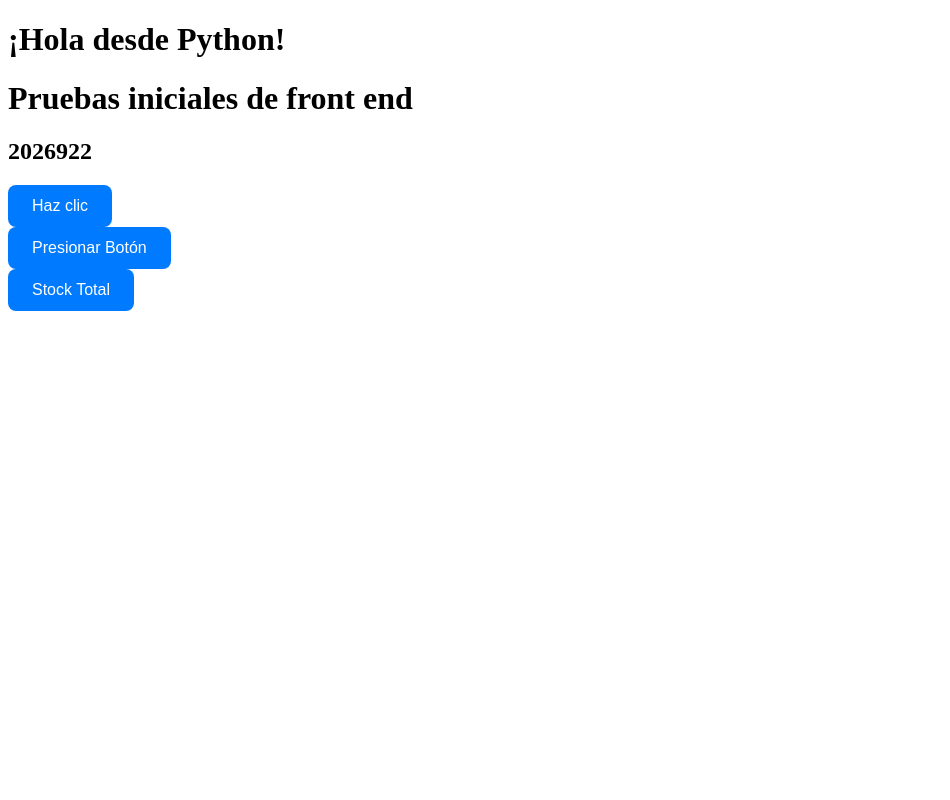
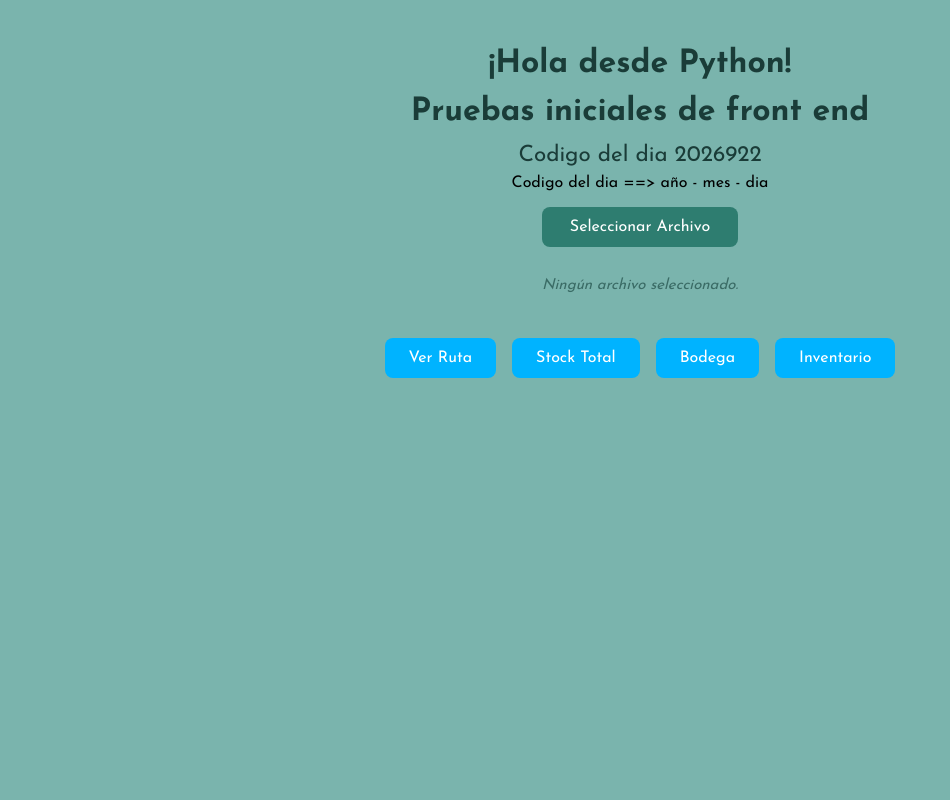
Before and after one commit to AniMuoz/Practica-2, a Flask app: page / in a window 1280 px wide. Shown: the whole page, without its empty margins (0-950 px from the left). Run offline with Flask 3, Linux system fonts and the light colour scheme.

Commit message:
front visualmente mejorado
se llamaron a todas las funciones hechas hastas ahora y funcionan con el front end, el cual se le añadio un diseño simple y cumplidor con lo que se necesita

```diff
--- a/front_flask.py
+++ b/front_flask.py
@@ -3,25 +3,60 @@ from Berfre import dia, filtro1, inventario, total, pedir_archivo_visual
 #
 #PRUEBA DE FLASK
 #
-from flask import Flask, render_template, request, redirect, url_for
+from flask import Flask, render_template, request, redirect, url_for, session
 
 front_flask = Flask(__name__)
+# Clave secreta requerida para que Flask pueda usar 'session'
+front_flask.secret_key = 'practica2_clave_secreta_desarrollo'
 
 @front_flask.route('/')
 def home():
     mi_variable = "¡Hola desde Python!"
-    return render_template('front.html', dato = mi_variable, dia_hoy = dia)
+    # Obtenemos la ruta almacenada en la sesión (o cadena vacía si no existe)
+    ruta = session.get('ruta', '')
+    # Obtenemos la alerta si existe y la eliminamos de la sesión para mostrarla solo una vez
+    alerta = session.pop('alerta', None)
+    return render_template('front.html', dato=mi_variable, dia_hoy=dia, ruta=ruta, alerta=alerta)
 
 @front_flask.route('/ruta', methods=['GET'])
 def ruta():
-    ruta = pedir_archivo_visual()
-    ruta
+    archivo_seleccionado = pedir_archivo_visual()
+    if archivo_seleccionado:
+        # Guardamos la ruta en la sesión del usuario
+        session['ruta'] = archivo_seleccionado
     return redirect(url_for('home'))
 
 @front_flask.route('/stock', methods=['GET'])
 def stock_total():
-    ruta = request.args.get('ruta')
-    total(ruta)
+    # Obtenemos la ruta desde la sesión (o desde el formulario si viene como parámetro)
+    ruta = session.get('ruta') or request.args.get('ruta')
+    if ruta:
+        nombre_archivo, ruta_creacion = total(ruta)
+        session['alerta'] = f"archivo ({nombre_archivo}) creado en la ruta ({ruta_creacion})"
+    else:
+        session['alerta'] = "Advertencia: Primero debes seleccionar un archivo."
+    return redirect(url_for('home'))
+
+@front_flask.route('/bodega', methods=['GET'])
+def bodega():
+    # Obtenemos la ruta desde la sesión (o desde el formulario si viene como parámetro)
+    ruta = session.get('ruta') or request.args.get('ruta')
+    if ruta:
+        nombre_archivo, ruta_creacion = filtro1(ruta)
+        session['alerta'] = f"Archivo {nombre_archivo} creado en la ruta {ruta_creacion}"
+    else:
+        session['alerta'] = "Advertencia: Primero debes seleccionar un archivo."
+    return redirect(url_for('home'))
+
+@front_flask.route('/inventario', methods=['GET'])
+def inventario():
+    # Obtenemos la ruta desde la sesión (o desde el formulario si viene como parámetro)
+    ruta = session.get('ruta') or request.args.get('ruta')
+    if ruta:
+        nombre_archivo, ruta_creacion = inventario(ruta)
+        session['alerta'] = f"Archivo {nombre_archivo} creado en la ruta {ruta_creacion}"
+    else:
+        session['alerta'] = "Advertencia: Primero debes seleccionar un archivo."
     return redirect(url_for('home'))
 
 #home()
--- a/static/styles.css
+++ b/static/styles.css
@@ -1,14 +1,115 @@
+/* ===== Importar fuente Berlin Sans FD desde Google Fonts (aproximación) ===== */
+@import url('https://fonts.googleapis.com/css2?family=Josefin+Sans:wght@400;700&display=swap');
+
+/* ===== Fuente Berlin Sans FD local (si está disponible en el sistema) ===== */
+@font-face {
+    font-family: 'Berlin Sans FD';
+    src: local('Berlin Sans FD'), local('BerlinSansFD');
+}
+
+/* ===== Estilos globales del body ===== */
+body {
+    background-color: #7AB4AD;
+    display: flex;
+    flex-direction: column;
+    align-items: center;
+    justify-content: flex-start;
+    min-height: 100vh;
+    margin: 0;
+    padding: 40px 20px;
+    box-sizing: border-box;
+    font-family: 'Berlin Sans FD', 'Josefin Sans', 'Trebuchet MS', sans-serif;
+}
+
+/* ===== Títulos ===== */
+h1, h2 {
+    font-family: 'Berlin Sans FD', 'Josefin Sans', 'Trebuchet MS', sans-serif;
+    text-align: center;
+    color: #1a3c38;
+    margin: 8px 0;
+}
+
+h1 {
+    font-size: 2rem;
+}
+
+h2 {
+    font-size: 1.4rem;
+    font-weight: normal;
+}
+
+/* ===== Botón de seleccionar archivo ===== */
+.bt-archivo {
+    background-color: #2e7d70;
+    color: #ffffff;
+    padding: 12px 28px;
+    font-size: 16px;
+    font-family: 'Berlin Sans FD', 'Josefin Sans', 'Trebuchet MS', sans-serif;
+    border: none;
+    border-radius: 8px;
+    cursor: pointer;
+    transition: background-color 0.3s ease;
+    margin: 16px 0 8px 0;
+}
+
+.bt-archivo:hover {
+    background-color: #1f5c52;
+}
+
+/* ===== Sección de ruta del archivo ===== */
+.seccion-ruta {
+    text-align: center;
+    margin: 8px 0 20px 0;
+    font-family: 'Berlin Sans FD', 'Josefin Sans', 'Trebuchet MS', sans-serif;
+}
+
+.ruta-seleccionada {
+    color: #0d3b35;
+    font-size: 15px;
+}
+
+.sin-ruta {
+    color: #3a6b65;
+    font-size: 15px;
+    font-style: italic;
+}
+
+/* ===== Contenedor de botones de funciones (uno al lado del otro) ===== */
+.contenedor-botones {
+    display: flex;
+    flex-direction: row;
+    gap: 16px;
+    justify-content: center;
+    align-items: center;
+    flex-wrap: wrap;
+    margin-top: 10px;
+}
+
+/* ===== Botones de funciones ===== */
 .bt {
-    background-color: #007bff;
-    color: #ffffff;            /* Color del texto */
-    padding: 12px 24px;        /* Espaciado interno (arriba/abajo y lados) */
-    font-size: 16px;           /* Tamaño del texto */
-    border: none;              /* Elimina el borde predeterminado */
-    border-radius: 8px;        /* Redondea las esquinas */
-    cursor: pointer;           /* Cambia el cursor a una manita */
-    transition: background-color 0.3s ease; /* Suaviza los efectos */
+    background-color: #00b3ff;
+    color: #ffffff;
+    padding: 12px 24px;
+    font-size: 16px;
+    font-family: 'Berlin Sans FD', 'Josefin Sans', 'Trebuchet MS', sans-serif;
+    border: none;
+    border-radius: 8px;
+    cursor: pointer;
+    transition: background-color 0.3s ease;
 }
 
 .bt:hover {
-    background-color: #0056b3; /* Un tono más oscuro */
+    background-color: #0056b3;
 }
+
+/* ===== Alerta de información ===== */
+.alerta-info {
+    background-color: #d1ecf1;
+    color: #0c5460;
+    padding: 10px;
+    border-radius: 5px;
+    border: 1px solid #bee5eb;
+    font-family: 'Berlin Sans FD', 'Josefin Sans', 'Trebuchet MS', sans-serif;
+    text-align: center;
+    margin-top: 16px;
+}
--- a/templates/front.html
+++ b/templates/front.html
@@ -1,34 +1,72 @@
 <!DOCTYPE html>
-<html lang = es>
+<html lang="es">
 <head>
     <title>Python y HTML</title>
     <link rel="stylesheet" href="{{ url_for('static', filename='styles.css') }}">
 </head>
 <body>
+
+    <!-- 1. TÍTULOS -->
     <h1>{{ dato }}</h1>
     <h1>Pruebas iniciales de front end</h1>
-    <h2>{{ dia_hoy }}</h2>
+    <h2>Codigo del dia {{ dia_hoy }}</h2>
+    <a>Codigo del dia ==> año - mes - dia</a>
 
-    <button class="bt" type="button" onclick="mostrarAlerta()">Haz clic</button>
-
+    <!-- 2. BOTÓN DE ARCHIVO -->
     <form action="/ruta" method="GET">
-        <button class="bt" type="submit">Presionar Botón</button>
+        <button class="bt-archivo" type="submit">Seleccionar Archivo</button>
     </form>
 
-    <form action="/stock" method="GET">
-        <input type="hidden" name="ruta" value="{{ ruta }}">
-        <button class="bt" type="submit">Stock Total</button>
-    </form>
+    <!-- 3. SECCIÓN DE RUTA DE ARCHIVO -->
+    <div class="seccion-ruta">
+        {% if ruta %}
+            <p class="ruta-seleccionada"><strong>Archivo seleccionado:</strong> {{ ruta }}</p>
+        {% else %}
+            <p class="sin-ruta">Ningún archivo seleccionado.</p>
+        {% endif %}
+    </div>
 
-<!-- El código de JavaScript que ejecuta la función -->
+    <!-- 4. BOTONES DE FUNCIONES (uno al lado del otro) -->
+    <div class="contenedor-botones">
+        <!-- <button class="bt" type="button" onclick="mostrarAlerta()">Haz clic</button> -->
+        <button class="bt" type="button" onclick="mostrarRuta()">Ver Ruta</button>
+
+        <form action="/stock" method="GET">
+            <input type="hidden" name="ruta" value="{{ ruta }}">
+            <button class="bt" type="submit">Stock Total</button>
+        </form>
+
+        <form action="/bodega" method="GET">
+            <input type="hidden" name="ruta" value="{{ ruta }}">
+            <button class="bt" type="submit">Bodega</button>
+        </form>
+
+        <form action="/inventario" method="GET">
+            <input type="hidden" name="ruta" value="{{ ruta }}">
+            <button class="bt" type="submit">Inventario</button>
+        </form>
+    </div>
+
+    {% if alerta %}
+        <p class="alerta-info">
+            <strong>{{ alerta }}</strong>
+        </p>
+    {% endif %}
+
+<!-- JavaScript -->
 <script>
   function mostrarAlerta() {
     alert("¡Hola! El botón funciona.");
   }
 
   function mostrarRuta() {
-    alert("La ruta es: {{ ruta }}");
+    var r = {{ ruta | tojson }};
+    alert(r ? "La ruta es: " + r : "No hay ninguna ruta seleccionada.");
   }
+
+  {% if alerta %}
+    alert({{ alerta | tojson }});
+  {% endif %}
 </script>
 </body>
 </html>
```
Also changed, not shown: Berfre.py (+17 -26 lines), 2 other files.
